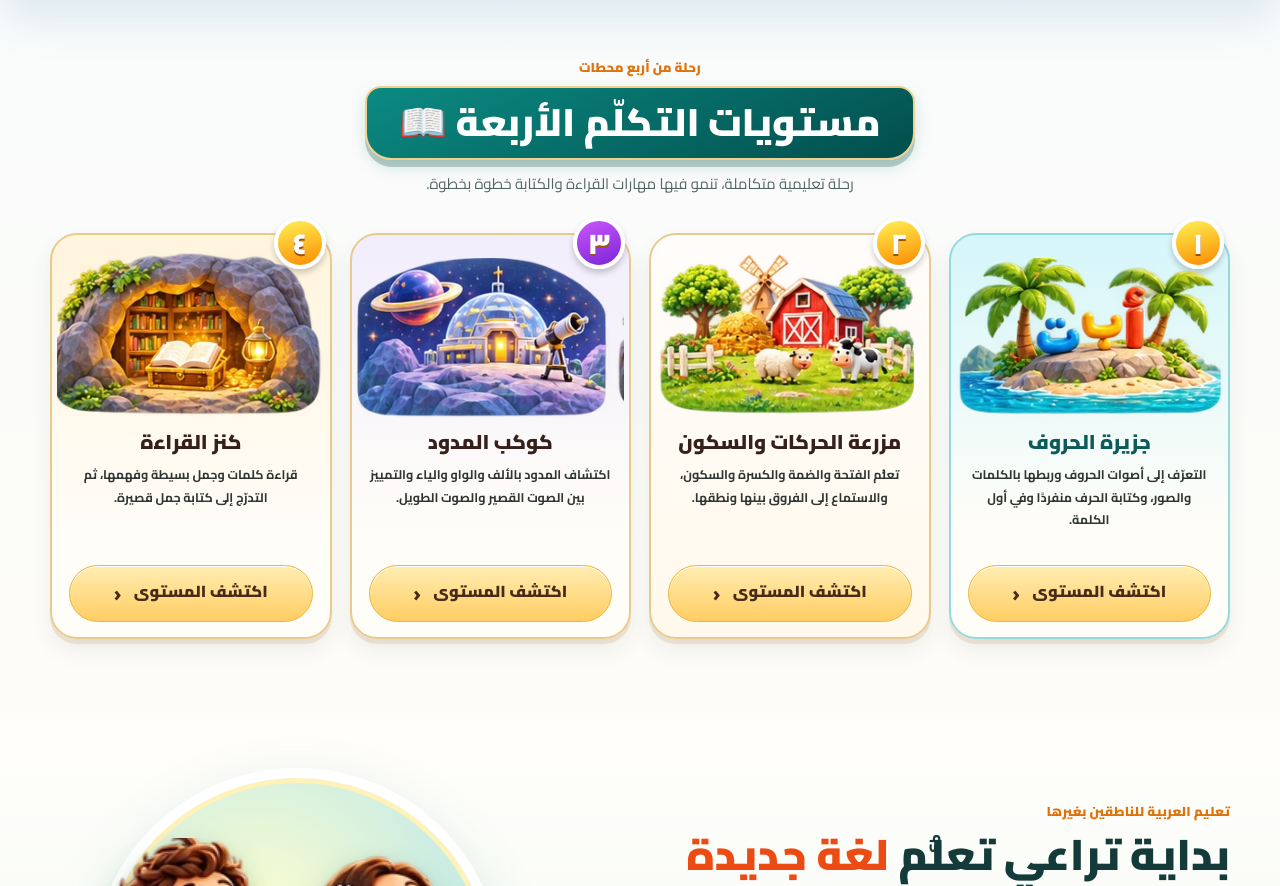
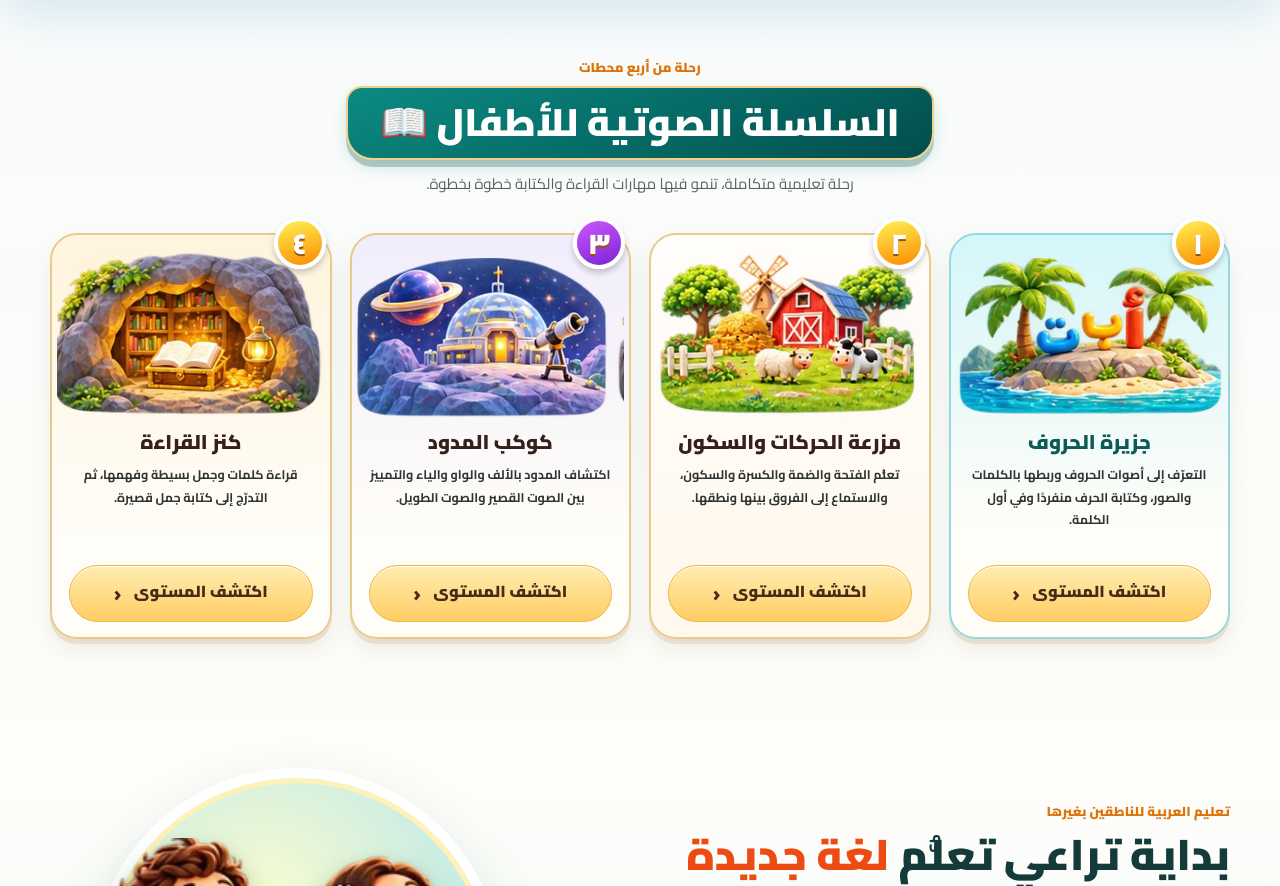
Before and after one commit to madelhelal2024-art/Attakallum-Kids, a plain HTML site: page index.html in a window 1280 px wide. Shown: the part 832-1718 px from the top of the page. Drawn offline with Linux system fonts and the light colour scheme.

Commit message:
Change four-level section heading only

```diff
--- a/index.html
+++ b/index.html
@@ -58,7 +58,7 @@
       <div class="container">
         <div class="section-heading">
           <div class="eyebrow">رحلة من أربع محطات</div>
-          <h2 id="levels-heading"><span class="title-flag">مستويات التكلّم الأربعة <span aria-hidden="true">📖</span></span></h2>
+          <h2 id="levels-heading"><span class="title-flag">السلسلة الصوتية للأطفال <span aria-hidden="true">📖</span></span></h2>
           <p>رحلة تعليمية متكاملة، تنمو فيها مهارات القراءة والكتابة خطوة بخطوة.</p>
         </div>
         <div class="level-grid">
```
